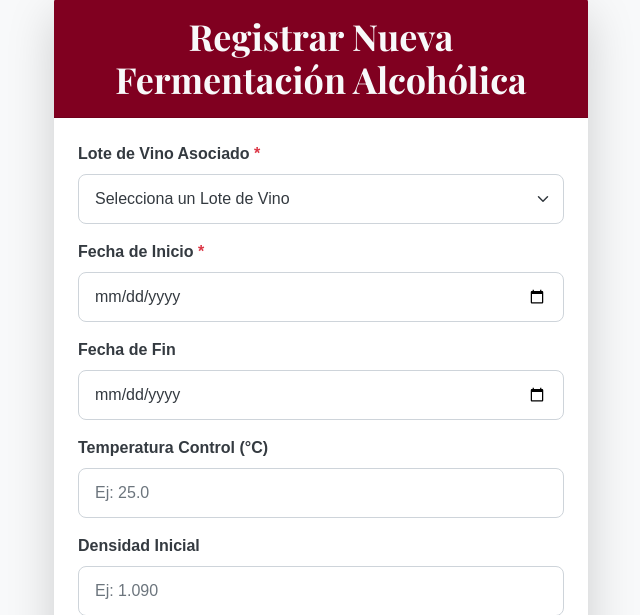
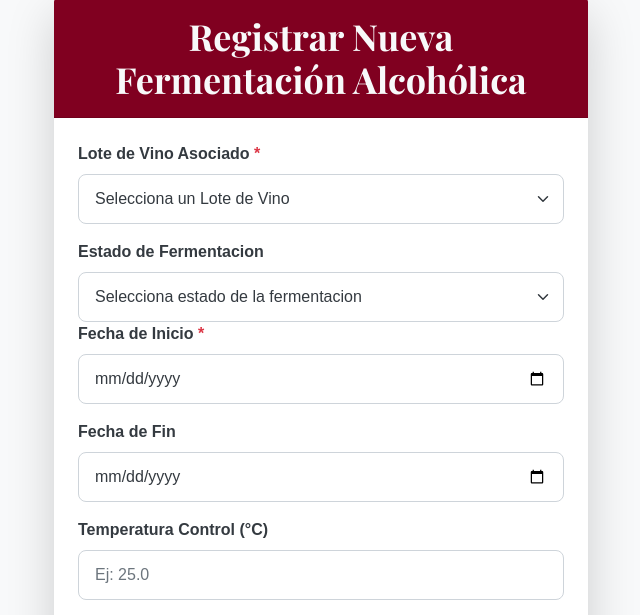
Before and after one commit to Nahuelito22/Gestion_de_bodega, a Flask app: page /fermentacion/crear in a window 1280 px wide. Shown: the part 105-720 px from the top of the page, without its empty margins (319-959 px from the left). Run offline with Flask 3, Linux system fonts and the light colour scheme.

Commit message:
estados Crianza, fermentacion

```diff
--- a/routes/fermentacionAlcoholica_routes.py
+++ b/routes/fermentacionAlcoholica_routes.py
@@ -4,6 +4,7 @@ from datetime import datetime
 from models.fermentacionAlcoholica import FermentacionAlcoholica
 from models.loteVino import LoteVino # Necesitamos importar LoteVino para el dropdown
 from models.db import db
+from models.estados.estado_fermentacion import EstadoFermentacion
 
 # Creamos el blueprint para fermentacionAlcoholica
 fermentacion_bp = Blueprint('fermentacion_bp', __name__)
@@ -191,19 +192,26 @@ def menu_fermentaciones():
 @fermentacion_bp.route('/listar', methods=['GET'])
 def listar_fermentaciones_html():
     fermentaciones = FermentacionAlcoholica.query.all()
-    return render_template('fermentacion/listar_fermentaciones.html', fermentaciones=fermentaciones)
+    estados=list(EstadoFermentacion)
+
+    return render_template('fermentacion/listar_fermentaciones.html', fermentaciones=fermentaciones, estados=estados)
 
 # Ruta para mostrar el formulario de creación de fermentación (GET HTML)
 # URL: /fermentacion/crear
 @fermentacion_bp.route('/crear', methods=['GET'])
 def mostrar_formulario_fermentacion():
     lotes = LoteVino.query.all() # Necesitamos pasar los lotes para el dropdown
-    return render_template('fermentacion/crear_fermentacion.html', lotes=lotes)
+    estados=list(EstadoFermentacion)# Esto te da [EstadoLote.activo, EstadoLote.finalizada
+    return render_template('fermentacion/crear_fermentacion.html', lotes=lotes, estados=estados)
 
 # Ruta para manejar el envío del formulario de creación de fermentación (POST HTML)
 # URL: /fermentacion/crear
 @fermentacion_bp.route('/crear', methods=['POST'])
 def crear_fermentacion_html():
+
+    estado=request.form['estado']
+    estado_enum=EstadoFermentacion[estado]
+
     lote_vino_id = request.form.get('lote_vino_id')
     fecha_inicio_str = request.form.get('fecha_inicio')
     fecha_fin_str = request.form.get('fecha_fin') # Opcional, puede estar vacío
@@ -254,7 +262,8 @@ def crear_fermentacion_html():
         ph_medicion=ph_medicion_float,
         acidez_volatil_g_l=acidez_volatil_g_l_float,
         tipo_levadura=tipo_levadura,
-        notas=notas
+        notas=notas,
+        estado=estado_enum
     )
 
     db.session.add(nueva_fermentacion)
@@ -289,6 +298,8 @@ def editar_fermentacion_html(id):
 
         # Convertir a los tipos de datos correctos y manejar errores
         try:
+            estado_str=request.form['estado']
+            fermentacion.estado=EstadoFermentacion[estado_str]
             fermentacion.fecha_inicio = datetime.strptime(fecha_inicio_str, '%Y-%m-%d')
             fermentacion.fecha_fin = datetime.strptime(fecha_fin_str, '%Y-%m-%d') if fecha_fin_str else None
 
@@ -318,7 +329,7 @@ def editar_fermentacion_html(id):
         return redirect(url_for('fermentacion_bp.listar_fermentaciones_html'))
 
     # Si es un GET request, simplemente renderiza el formulario con los datos actuales
-    return render_template('fermentacion/editar_fermentacion.html', fermentacion=fermentacion, lotes=lotes)
+    return render_template('fermentacion/editar_fermentacion.html', fermentacion=fermentacion, lotes=lotes, estado_actual=fermentacion.estado, estados=EstadoFermentacion),200
 
 # Ruta para borrar una fermentación (POST HTML)
 # URL: /fermentacion/borrar/<id>
--- a/routes/loteVino_routes.py
+++ b/routes/loteVino_routes.py
@@ -160,6 +160,10 @@ def editar_lote(id):
 
         try:
             lote.variedad_uva_id = request.form['variedad_uva_id']
+            #asigna estao  del lote desde select
+            estado_str=request.form['estado']
+            lote.estado=EstadoLote[estado_str]#convierte a string
+
         except Exception as e:
             # En caso de cualquier error durante la actualización, deshaz la transacción
             db.session.rollback()
@@ -168,4 +172,4 @@ def editar_lote(id):
         flash('Lote actualizado correctamente.', 'success')
         return redirect(url_for('loteVino_bp.listar_lotes'))
 
-    return render_template('/lotes/editar_lotes.html', lote=lote, variedades=variedades), 200
+    return render_template('/lotes/editar_lotes.html', lote=lote, variedades=variedades , estados=EstadoLote, estado_actual=lote.estado), 200
--- a/templates/crianza/listar_crianzas.html
+++ b/templates/crianza/listar_crianzas.html
@@ -38,6 +38,7 @@
                     <tr>
                         <th scope="col" style="width: 8%;">ID</th>
                         <th scope="col" style="width: 12%;">Lote</th>
+                        <th scope="col" style="width: 10%;">Estado</th>
                         <th scope="col" style="width: 10%;">Fecha Inicio</th>
                         <th scope="col" style="width: 10%;">Fecha Fin</th>
                         <th scope="col" style="width: 12%;">Recipiente</th>
@@ -52,7 +53,8 @@
                     {% for crianza in crianzas %}
                     <tr>
                         <td class="fw-semibold text-dark" style="font-family: var(--bs-font-sans-serif);">{{ crianza.id[:8] }}...</td>
-                        <td class="text-muted" style="font-family: var(--bs-font-sans-serif);">{{ crianza.lote_vino.nombre_lote if crianza.lote_vino else 'N/A' }}</td>
+                        <td class="text-muted" style="font-family: var(--bs-font-sans-serif);">{{ crianza.lote_vino.nombre_identificativo if crianza.lote_vino else 'N/A' }}</td>
+                        <td class="fw-semibold text-dark" style="font-family: var(--bs-font-sans-serif);">{{ crianza.estado.value }}</td>
                         <td class="text-muted small" style="font-family: var(--bs-font-sans-serif);">{{ crianza.fecha_inicio.strftime('%d/%m/%Y') }}</td>
                         <td class="text-muted small" style="font-family: var(--bs-font-sans-serif);">{{ crianza.fecha_fin.strftime('%d/%m/%Y') if crianza.fecha_fin else 'N/A' }}</td>
                         <td class="text-muted" style="font-family: var(--bs-font-sans-serif);">{{ crianza.tipo_recipiente if crianza.tipo_recipiente else 'N/A' }}</td>
--- a/templates/fermentacion/crear_fermentacion.html
+++ b/templates/fermentacion/crear_fermentacion.html
@@ -22,6 +22,26 @@
                             {% endfor %}
                         </select>
                     </div>
+
+
+
+
+
+                    <div>
+                        <label for="estado" class="form-label" style="font-family: var(--bs-font-sans-serif);">Estado de Fermentacion</label>
+                        <select name="estado" class="form-select" required>
+                            <option value="">Selecciona estado de la fermentacion</option>
+                            {% for estado in estados %}
+                            <option value="{{estado.name}}">{{estado.value | capitalize }}</option>
+                            {% endfor %}
+                        </select>
+                    </div>
+
+
+
+
+
+
                     <div class="mb-3">
                         <label for="fecha_inicio" class="form-label">Fecha de Inicio <span class="text-danger">*</span></label>
                         <input type="date" class="form-control" id="fecha_inicio" name="fecha_inicio" required>
--- a/templates/fermentacion/listar_fermentaciones.html
+++ b/templates/fermentacion/listar_fermentaciones.html
@@ -38,6 +38,7 @@
                 <thead class="text-white" style="background-color: var(--bs-accent-1) !important;">
                     <tr>
                         <th scope="col" style="width: 15%;">Lote de Vino</th>
+                        <th scope="col" style="width: 15%;">Estado</th>
                         <th scope="col" style="width: 10%;">Fecha Inicio</th>
                         <th scope="col" style="width: 10%;">Fecha Fin</th>
                         <th scope="col" style="width: 10%;">Temp. Control (°C)</th>
@@ -54,6 +55,7 @@
                     {% for ferm in fermentaciones %}
                     <tr>
                         <td class="fw-semibold text-dark" style="font-family: var(--bs-font-sans-serif);">{{ ferm.lote_vino.nombre_identificativo if ferm.lote_vino else 'N/A' }}</td>
+                        <td class="fw-semibold text-dark" style="font-family: var(--bs-font-sans-serif);">{{ ferm.estado.value }}</td>
                         <td class="text-muted small" style="font-family: var(--bs-font-sans-serif);">{{ ferm.fecha_inicio.strftime('%d/%m/%Y') if ferm.fecha_inicio else 'N/A' }}</td>
                         <td class="text-muted small" style="font-family: var(--bs-font-sans-serif);">{{ ferm.fecha_fin.strftime('%d/%m/%Y') if ferm.fecha_fin else 'N/A' }}</td>
                         <td class="text-muted" style="font-family: var(--bs-font-sans-serif);">{{ ferm.temperatura_control_c if ferm.temperatura_control_c is not none else 'N/A' }}</td>
```
Also changed, not shown: models/crianza_almacenamiento.py (+8 -0 lines), models/estados/estado_crianza.py (added, +8 -0 lines), models/estados/estado_fermentacion.py (added, +7 -0 lines), models/estados/estado_lote.py (+5 -5 lines), models/fermentacionAlcoholica.py (+7 -1 lines), routes/crianza_almacenamiento_routes.py (+16 -4 lines), templates/crianza/crear_crianza.html (+11 -0 lines), templates/crianza/editar_crianza.html (+12 -1 lines), templates/fermentacion/editar_fermentacion.html (+11 -0 lines), templates/lotes/editar_lotes.html (+18 -0 lines), 1 other file.
